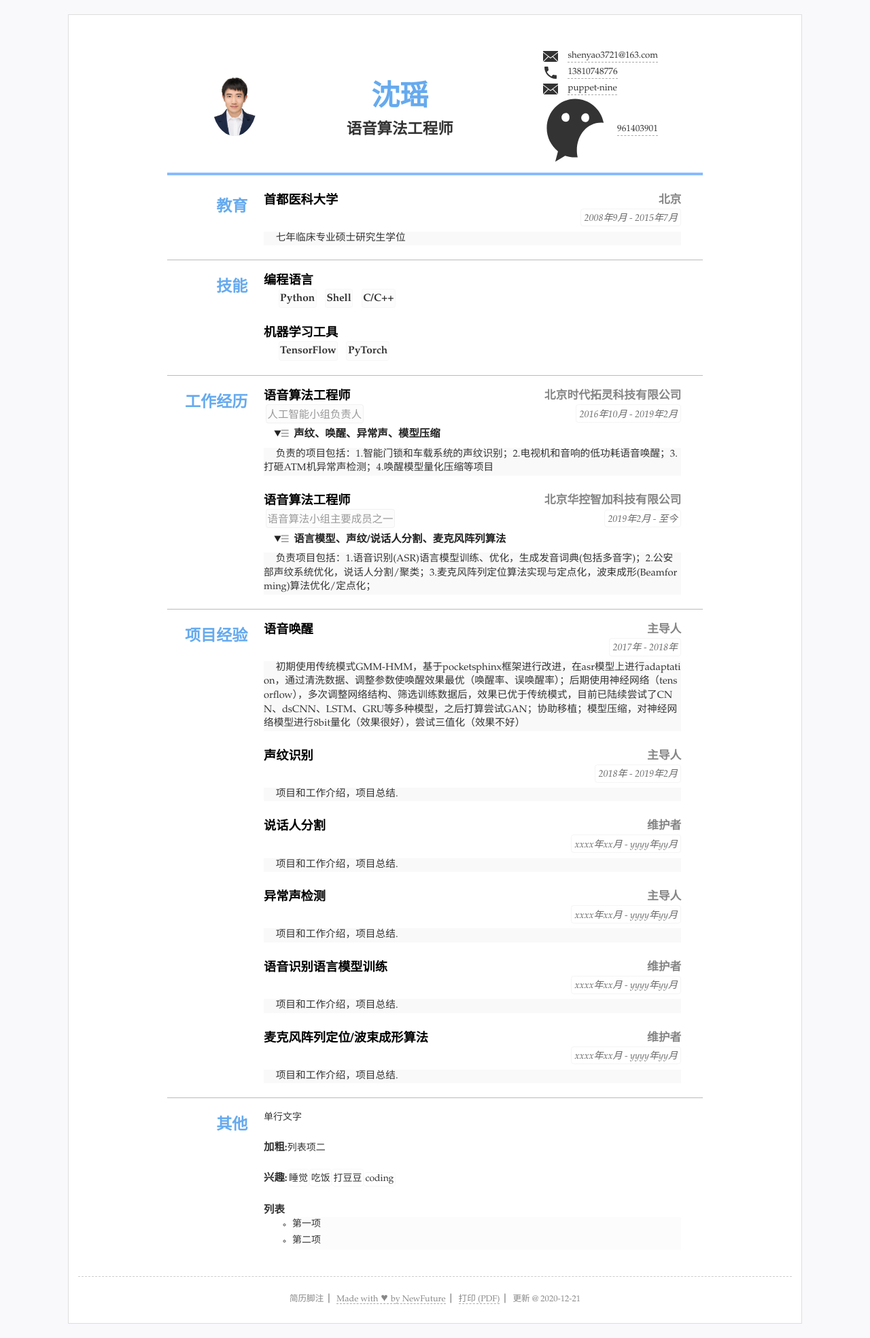
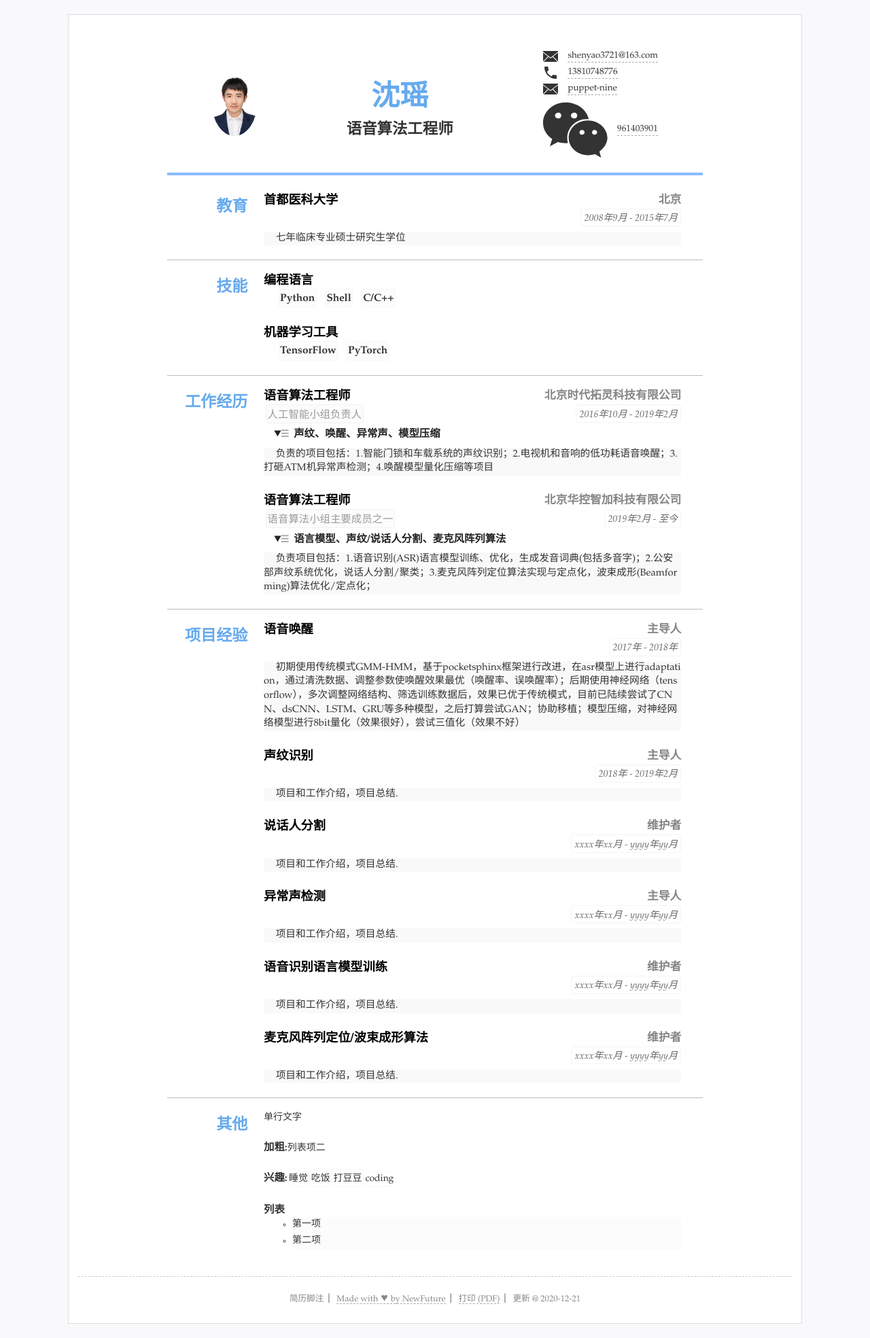
Before and after one commit to shenyao3721/cv, a Jekyll site: the page built from index.html, in a window 1280 px wide. Shown: the whole page at 68% size. Built offline with Jekyll 4.4.1, drawn with Linux system fonts in a browser that asks for light colours.

Commit message:
Update resume.yml

```diff
--- a/_data/resume.yml
+++ b/_data/resume.yml
@@ -20,7 +20,7 @@ contact: #联系方式连接等3~5行
   icon: 'icons/email.svg'
 - text: "961403901"
   href: 'https://github.com/NewFuture'
-  icon: "icons/b2.svg"
+  icon: "icons/wx2.svg"
   attr: 'target="_blank"' #新标签页打开
   # - text: "地址"
   #   icon: "icons/location.svg"
```
